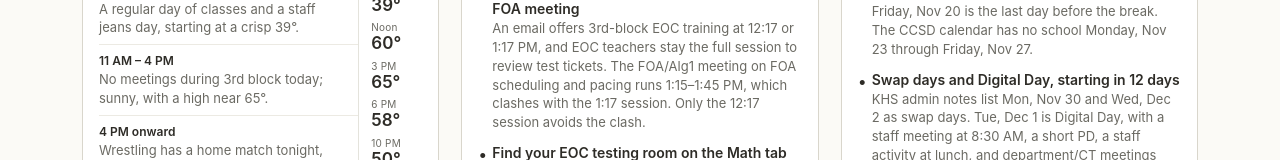
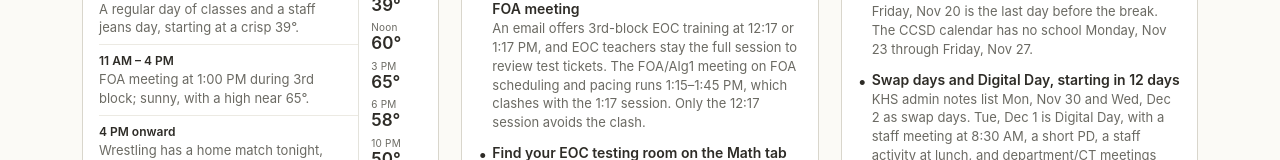
Before and after one commit to Mr-McCormack/morning-brief, a plain HTML site: page index.html in a window 1280 px wide. Shown: the part 341-501 px from the top of the page. Drawn offline with Linux system fonts and the light colour scheme.

Commit message:
Add today's FOA meeting
Co-Authored-By: Claude Opus 5.5 <noreply@anthropic.com>
Claude-Session: https://claude.ai/code/session_01Lg7PAJ4Z4WXG1j2hSmyU2N

```diff
--- a/index.html
+++ b/index.html
@@ -136,7 +136,7 @@ h1{font-size:38px;max-width:none}
 <section class="band"><div class="inner"><div class="np-grid"><div class="np-col"><div style="--o:0" class="np-tile np-today"><h2>Today</h2><div class="agenda">
 <div class="acts">
   <div class="act"><b>6 – 11 AM</b><p>A regular day of classes and a staff jeans day, starting at a crisp 39°.</p></div>
-  <div class="act"><b>11 AM – 4 PM</b><p>No meetings during 3rd block today; sunny, with a high near 65°.</p></div>
+  <div class="act"><b>11 AM – 4 PM</b><p>FOA meeting at 1:00 PM during 3rd block; sunny, with a high near 65°.</p></div>
   <div class="act"><b>4 PM onward</b><p>Wrestling has a home match tonight, under clear, cool skies.</p></div>
 </div>
 <ul class="temps" aria-label="Temperatures today">
```
